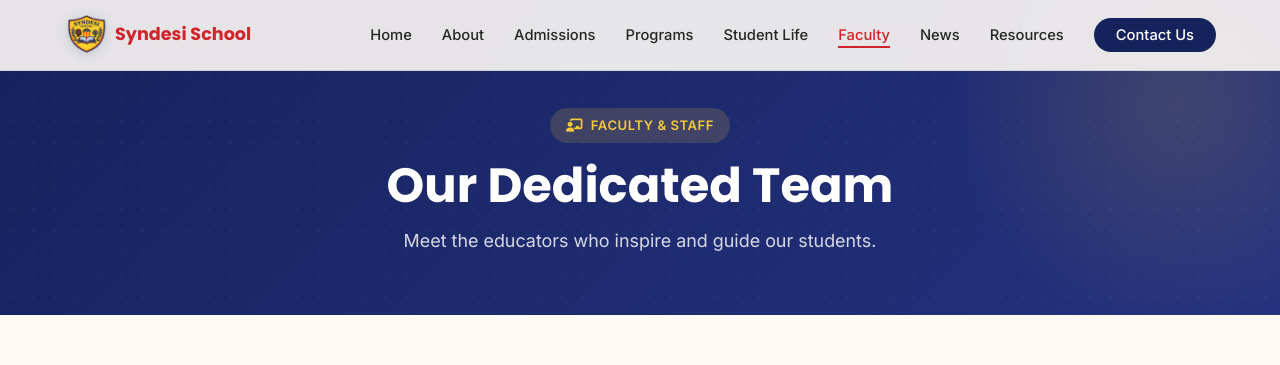
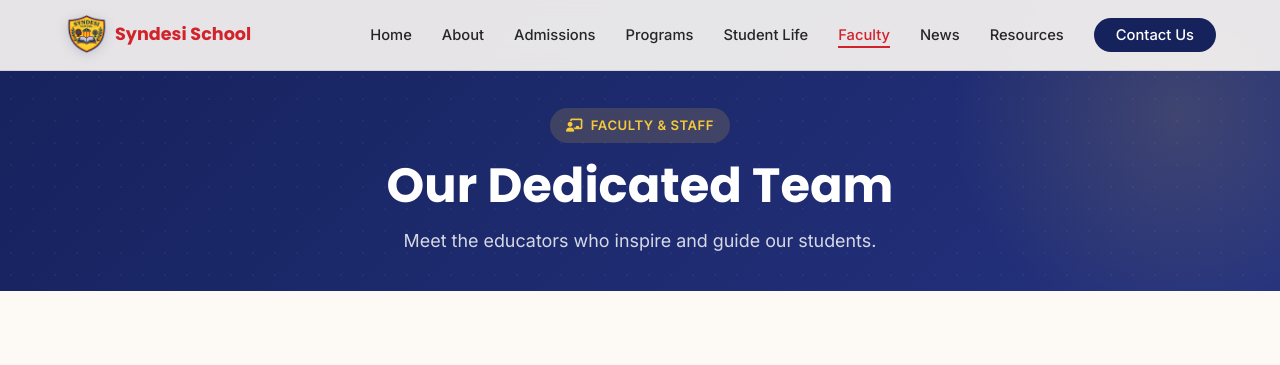
Before and after one commit to mcdeocampo/syndesi-cms, a Next.js app: page /faculty in a window 1280 px wide. Shown: the top 365 px of the page. Built offline with nearby package versions, Linux system fonts and the light colour scheme; no server answers; the database is empty.

Commit message:
Balance the banner bottom gap with the top
The banner bottom padding (up to 60px) was larger than the ~45px visible
top gap. Match it to the same clamp(28-44px) so the pill/title/subtitle
sit symmetrically within the band on every screen size.

Co-Authored-By: Claude Opus 4.8 <noreply@anthropic.com>

```diff
--- a/app/site.css
+++ b/app/site.css
@@ -1008,7 +1008,7 @@ section {
     /* Top = fixed-header clearance (~72px) + a balanced visual gap, plus the
        announcement bar height when present. Previously a flat clamp up to 156px,
        which left ~85px of empty space above the pill on wide screens. */
-    padding: calc(72px + clamp(28px, 2.8vw, 44px) + var(--ann-h, 0px)) 0 clamp(38px, 5vw, 60px);
+    padding: calc(72px + clamp(28px, 2.8vw, 44px) + var(--ann-h, 0px)) 0 clamp(28px, 2.8vw, 44px);
     text-align: center;
 }
 
```
